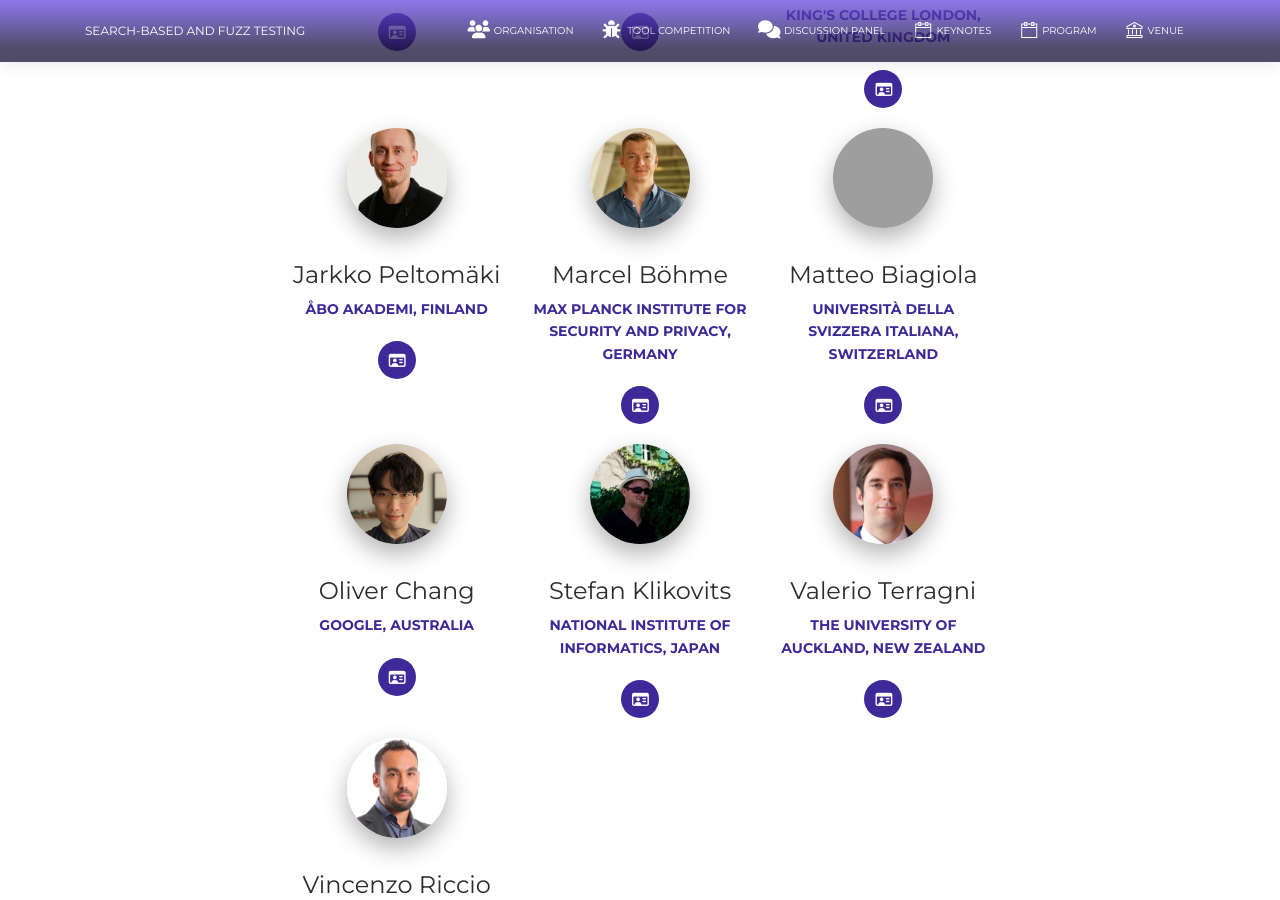
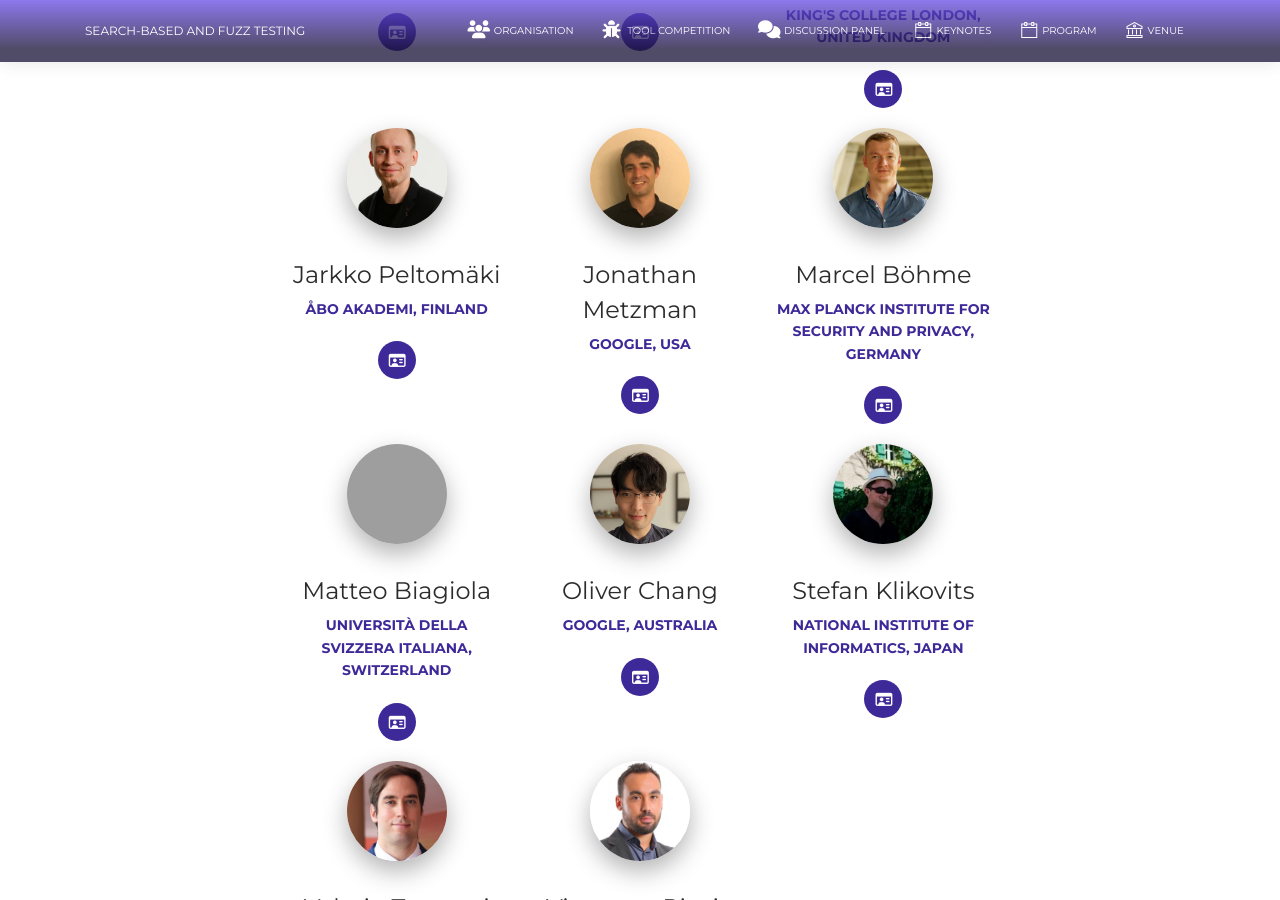
Before and after one commit to sbft23/sbft23.github.io, a Jekyll site: the page built from organisation/index.html, in a window 1280 px wide and 900 px high, scrolled down 1200 px. Built offline with Jekyll 4.4.1, drawn with Linux system fonts in a browser that asks for light colours; nearby versions of some CDN libraries; grey boxes are pictures that could not be loaded.

Commit message:
Added Jonathan as PC

```diff
--- a/_data/organisation/competition.yml
+++ b/_data/organisation/competition.yml
@@ -47,3 +47,8 @@
   webpage: https://www.linkedin.com/in/dongge-liu-9a957913a/?originalSubdomain=au
   institution: Google, Australia
   pic: /img/dongge.jfif
+
+- name: Jonathan Metzman
+  webpage: https://www.linkedin.com/in/jonathan-metzman-b8892688/
+  institution: Google, USA
+  pic: /img/jonathan.jpg
```
Also changed, not shown: img/jonathan.jpg (added).
